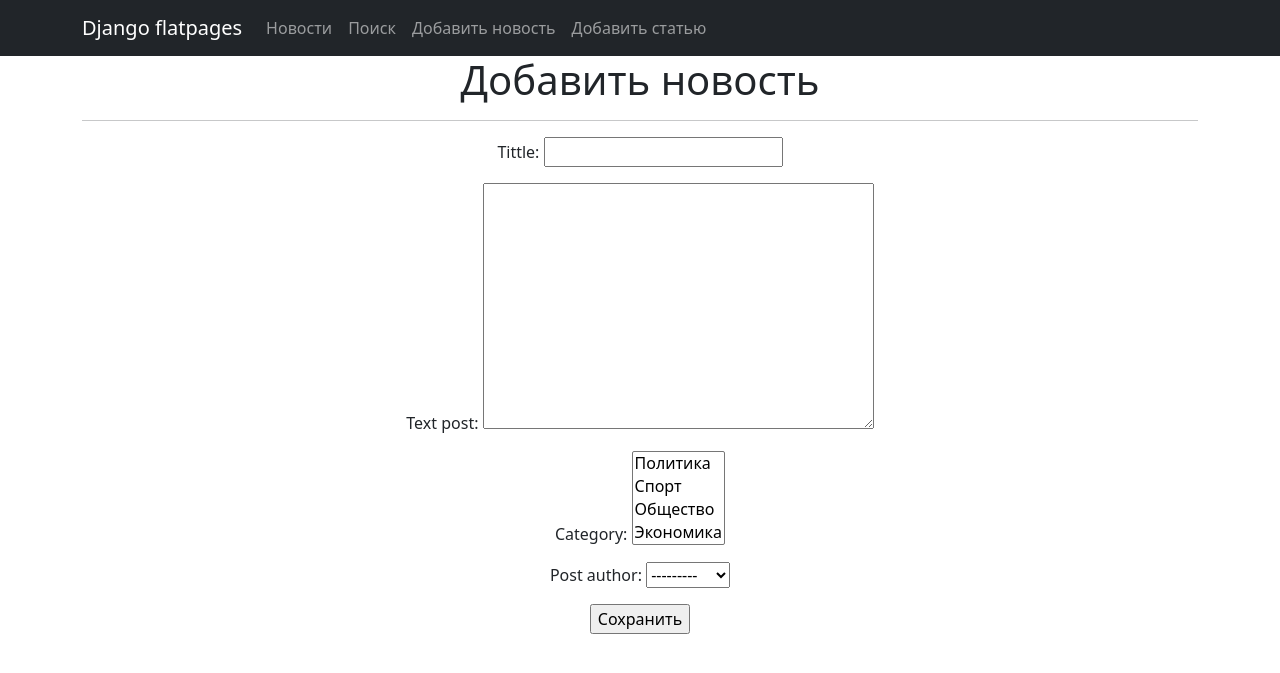
After one commit to Bulatov95/NewsPortal_SkillFactory, a Django app: page /News/create/ in a window 1280 px wide. The commit adds this page. Shown: the top 673 px of the page. Run offline with Django 5.2, Linux system fonts and the light colour scheme; data comes from the database, SQL or seed files in the repository; both versions use the stored data as it was after the commit; some libraries are stand-ins or nearby versions.

Commit message:
Tusk 4.7

```diff
--- a/NewsPortal24/NewsPortal24/urls.py
+++ b/NewsPortal24/NewsPortal24/urls.py
@@ -21,5 +21,6 @@ urlpatterns = [
     path('admin/', admin.site.urls),
     path('pages/', include('django.contrib.flatpages.urls')),
 
-    path('News/', include('news.urls'))
+    path('News/', include('news.urls')),
+    path('articles/', include('news.urls')),
 ]
--- /dev/null
+++ b/NewsPortal24/news/forms.py
@@ -0,0 +1,23 @@
+from django import forms
+from django.core.exceptions import ValidationError
+from .models import Post
+
+class PostForm(forms.ModelForm):
+    class Meta:
+        model = Post
+        fields = [
+            'tittle',
+            'text_post',
+            'category',
+            'post_author',
+        ]
+
+        def clean(self):
+            cleaned_data = super().clean()
+            tittle = cleaned_data.get('tittle')
+            text_post = cleaned_data.get('text_post')
+            if tittle == text_post:
+                raise ValidationError(
+                    'Текст не должен совпадать с заголовком!'
+                )
+            return cleaned_data
--- a/NewsPortal24/news/models.py
+++ b/NewsPortal24/news/models.py
@@ -20,9 +20,15 @@ class Author(models.Model):
         self.author_rating = 3 * post_author_rating3 + comment_author_rating + post_comment_rating
         self.save()
 
+    def __str__(self):
+        return f'{self.author_user}'
+
 
 class Category(models.Model):
     name = models.CharField(max_length=255, unique=True)
+
+    def __str__(self):
+        return f'{self.name}'
 
 
 class Post(models.Model):
--- /dev/null
+++ b/NewsPortal24/news/templates/Post_create.html
@@ -0,0 +1,13 @@
+{% extends 'flatpages/default.html' %}
+{% block title %}
+    {{ get_title }}
+{% endblock title %}
+{% block content %}
+    <h1>{{ get_header }}</h1>
+    <hr>
+    <form action="" method="post">
+        {% csrf_token %}
+        {{ form.as_p }}
+        <input type="submit" value="Сохранить"/>
+    </form>
+{% endblock content %}
--- a/NewsPortal24/news/templates/flatpages/default.html
+++ b/NewsPortal24/news/templates/flatpages/default.html
@@ -30,6 +30,12 @@
                        <li class="nav-item">
                             <a class="nav-link" href="/News/search/">Поиск</a>
                         </li>
+                       <li class="nav-item">
+                            <a class="nav-link" href="/News/create/">Добавить новость</a>
+                        </li>
+                        <li class="nav-item">
+                            <a class="nav-link" href="/articles/create/">Добавить статью</a>
+                        </li>
                    </ul>
                </div>
            </div>
--- a/NewsPortal24/news/urls.py
+++ b/NewsPortal24/news/urls.py
@@ -1,16 +1,12 @@
 from django.urls import path
 # Импортируем созданные нами представления
-from .views import PostsList, PostDetail, PostSearch
+from .views import PostsList, PostDetail, PostSearch, PostCreate, PostEdit, PostDelete
 
 urlpatterns = [
-   # path — означает путь.
-   # В данном случае путь ко всем товарам у нас останется пустым.
-   # Т.к. наше объявленное представление является классом,
-   # а Django ожидает функцию, нам надо представить этот класс в виде view.
-   # Для этого вызываем метод as_view.
-   path('', PostsList.as_view()),
-   # pk — это первичный ключ товара, который будет выводиться у нас в шаблон
-   # int — указывает на то, что принимаются только целочисленные значения
+   path('', PostsList.as_view(), name = 'posts'),
    path('<int:pk>', PostDetail.as_view()),
    path('search/', PostSearch.as_view(), name='search'),
+   path('create/', PostCreate.as_view(), name='post_create'),
+   path('<int:pk>/edit/', PostEdit.as_view(), name='post_edit'),
+   path('<int:pk>/delete/', PostDelete.as_view(), name='post_delete'),
 ]
--- a/NewsPortal24/news/views.py
+++ b/NewsPortal24/news/views.py
@@ -1,7 +1,11 @@
 from django.shortcuts import render
-from django.views.generic import ListView, DetailView
+from django.urls import reverse_lazy
+from django.views.generic import (
+    ListView, DetailView, CreateView, UpdateView, DeleteView
+)
 
 from .filters import PostFilter
+from .forms import PostForm
 from .models import *
 
 class PostsList(ListView):
@@ -40,7 +44,46 @@ class PostSearch(ListView):
         context = super().get_context_data(**kwargs)
         context['filterset'] = self.filterset
         return context
+
 class PostDetail(DetailView):
     model = Post
     template_name = 'Post.html'
     context_object_name = 'post'
+
+class PostCreate(CreateView):
+    form_class = PostForm
+    model = Post
+    template_name = 'Post_create.html'
+    success_url = reverse_lazy('posts')
+
+    # Здесь предопределяем для формы, по ссылке /articles/create/, что мы создаём статью.
+    def form_valid(self, form):
+        post = form.save(commit=False)
+        if self.request.path == '/articles/create/':
+            post.nv_ar = 'AR'
+        post.save()
+        return super().form_valid(form)
+
+    def get_context_data(self, **kwargs):
+        context = super().get_context_data(**kwargs)
+        context['get_title'] = self.get_type()['title']
+        context['get_header'] = self.get_type()['header']
+        return context
+
+    def get_type(self):
+        if self.request.path == '/articles/create/':
+            return {'title': 'Create article', 'header': 'Добавить статью'}
+        else:
+            return {'title': 'Create News', 'header': 'Добавить новость'}
+
+class PostEdit(UpdateView):
+    form_class = PostForm
+    model = Post
+    template_name = 'Post_create.html'
+    success_url = reverse_lazy('posts')
+
+
+class PostDelete(DeleteView):
+    model = Post
+    template_name = 'Post_delete.html'
+    success_url = reverse_lazy('posts')
```
Also changed, not shown: NewsPortal24/news/templates/Post_delete.html (added, +13 -0 lines), NewsPortal24/db.sqlite3.
